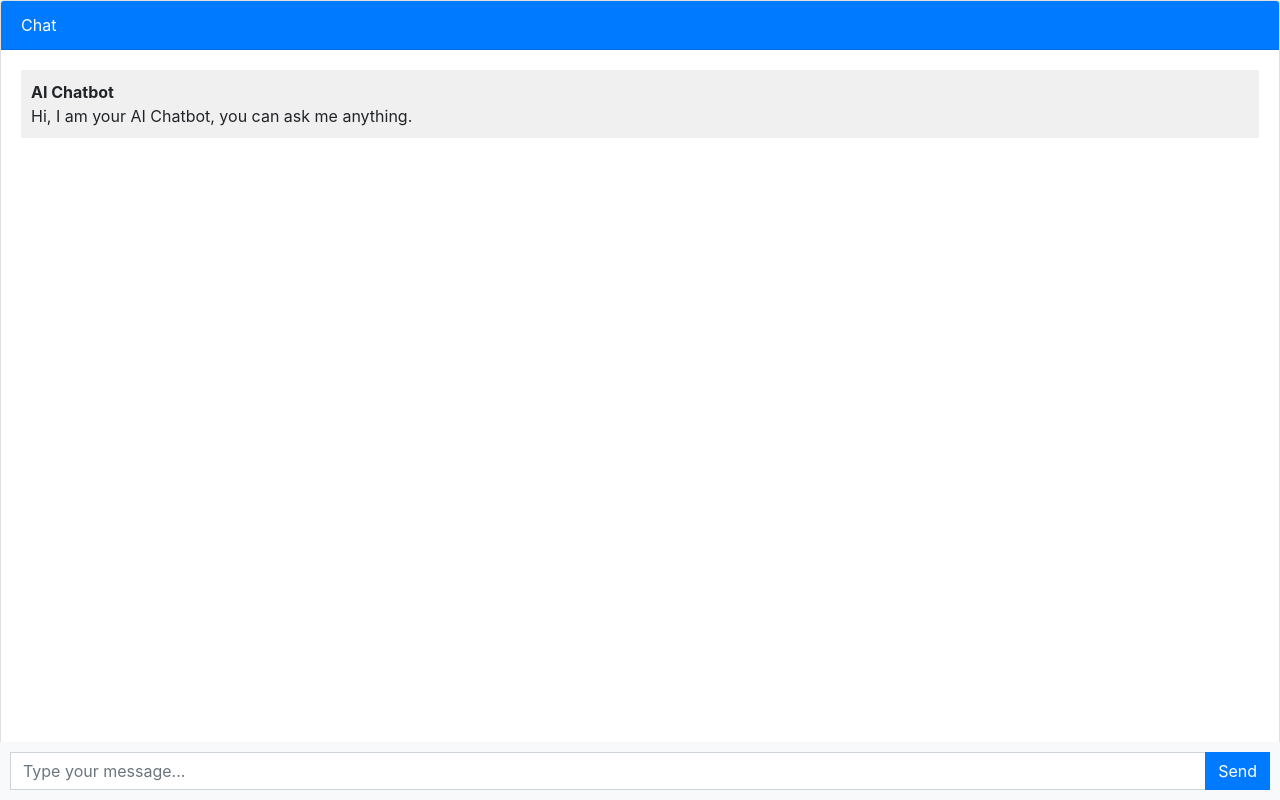
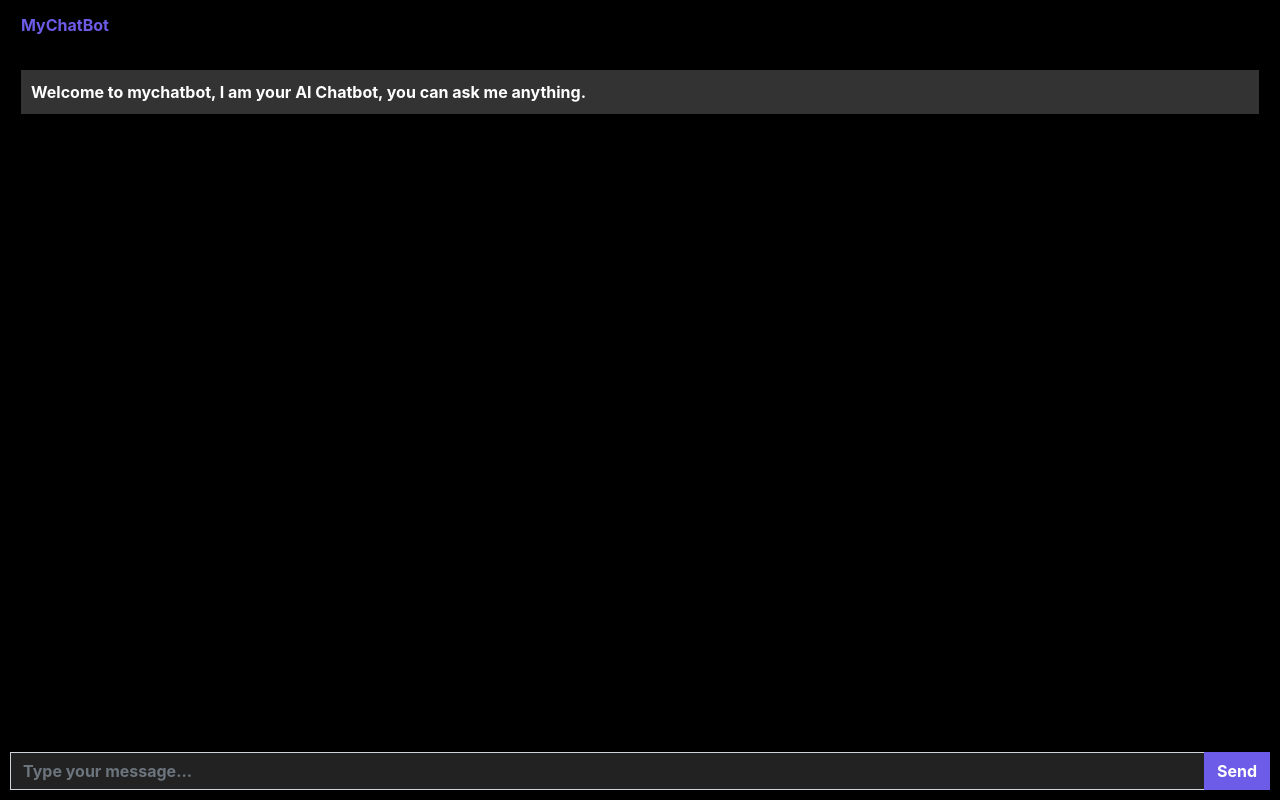
Before and after one commit to malika2470/my-chat-bot, a Django app: page / in a window 1280 px wide. Run offline with Django 4.2, Linux system fonts and the light colour scheme; some libraries are stand-ins or nearby versions.

Commit message:
change layout

```diff
--- a/templates/chatbot.html
+++ b/templates/chatbot.html
@@ -2,13 +2,31 @@
 
 {% block styles %}
 <style>
+    /* Add this inside the <style> tag in your chatbot.html */
         body, html {
           height: 100%;
+          margin: 0; /* Remove any default margin */
+          background-color: #000; /* Black background */
+          color: #fff; /* White text */
+          font-weight: bold; /* Bold text for all content */
         }
+
+        /* Ensure that all card elements also have a black background */
+        .card {
+          background-color: #000; /* Black background for the card */
+        }
+
+        .card > .card-header {
+              background-color: #000 !important; /* Black background */
+              color: #6c5ce7 !important; /* Purple text */
+              font-weight: bold;
+            }
+
 
         .messages-box {
           flex: 1;
           overflow-y: auto;
+          background-color: #000; /* Black background for the message box */
         }
 
         .messages-list {
@@ -26,12 +44,12 @@
         }
 
         .sent {
-      background-color: #dcf8c6;
+          background-color: #6c5ce7; /* Purple */
           align-self: flex-end;
         }
 
         .received {
-      background-color: #f1f0f0;
+          background-color: #333; /* Dark Gray */
           align-self: flex-start;
         }
 
@@ -42,17 +60,36 @@
           left: 0;
           right: 0;
           padding: 10px;
-      background-color: #f8f9fa;
+          background-color: #000; /* Black background for the message form */
         }
 
         .message-input {
           flex: 1;
           border-radius: 0;
           border-right: none;
+          background-color: #222; /* Slightly lighter gray */
+          color: #fff;
+          font-weight: bold; /* Bold text for the input */
         }
 
         .btn-send {
           border-radius: 0;
+          background-color: #6c5ce7; /* Purple */
+          color: #fff;
+        }
+
+        /* Apply white color to placeholders */
+        ::placeholder { /* Chrome, Firefox, Opera, Safari 10.1+ */
+          color: #fff;
+          opacity: 1; /* Firefox */
+        }
+
+        :-ms-input-placeholder { /* Internet Explorer 10-11 */
+          color: #fff;
+        }
+
+        ::-ms-input-placeholder { /* Microsoft Edge */
+          color: #fff;
         }
 
         .chat-container {
@@ -60,45 +97,52 @@
           display: flex;
           flex-direction: column;
         }
+
+        /* Ensure all text inside the chat is white and bold */
+        .chat-container .card .card-body,
+        .chat-container .card .card-header,
+        .chat-container .card .card-footer,
+        .chat-container .message-text,
+        .chat-container .message-sender,
+        .chat-container .message-content,
+        .chat-container .message-form .message-input,
+        .chat-container .btn-send {
+          color: #fff; /* White text */
+          font-weight: bold; /* Bold text */
+        }
+
 </style>
 {% endblock %}
-
 
 {% block content %}
 <div class="chat-container">
   <div class="card flex-grow-1">
-    <div class="card-header bg-primary text-white">Chat</div>
+    <div class="card-header bg-primary text-white">MyChatBot</div>
     <div class="card-body messages-box">
-
       <ul class="list-unstyled messages-list">
-
         <li class="message received">
           <div class="message-text">
             <div class="message-sender">
-              <b>AI Chatbot</b>
             </div>
             <div class="message-content">
-              Hi, I am your AI Chatbot, you can ask me anything.
+              Welcome to mychatbot, I am your AI Chatbot, you can ask me anything.
             </div>
           </div>
         </li>
       </ul>
-
     </div>
     <br><br>
     <br><br>
     <br><br>
   </div>
   <form class="message-form">
-    {%csrf_token%}
+    {% csrf_token %}
     <div class="input-group">
       <input type="text" class="form-control message-input" placeholder="Type your message...">
       <div class="input-group-append">
-        <button type="submit" class="btn btn-primary btn-send">Send</button>
+        <button type="submit" class="btn btn-send">Send</button>
       </div>
     </div>
   </form>
 </div>
-
-
 {% endblock %}
```
Also changed, not shown: templates/base.html (line endings or trailing spaces). Lines whose indentation alone changed are shown as unchanged.
